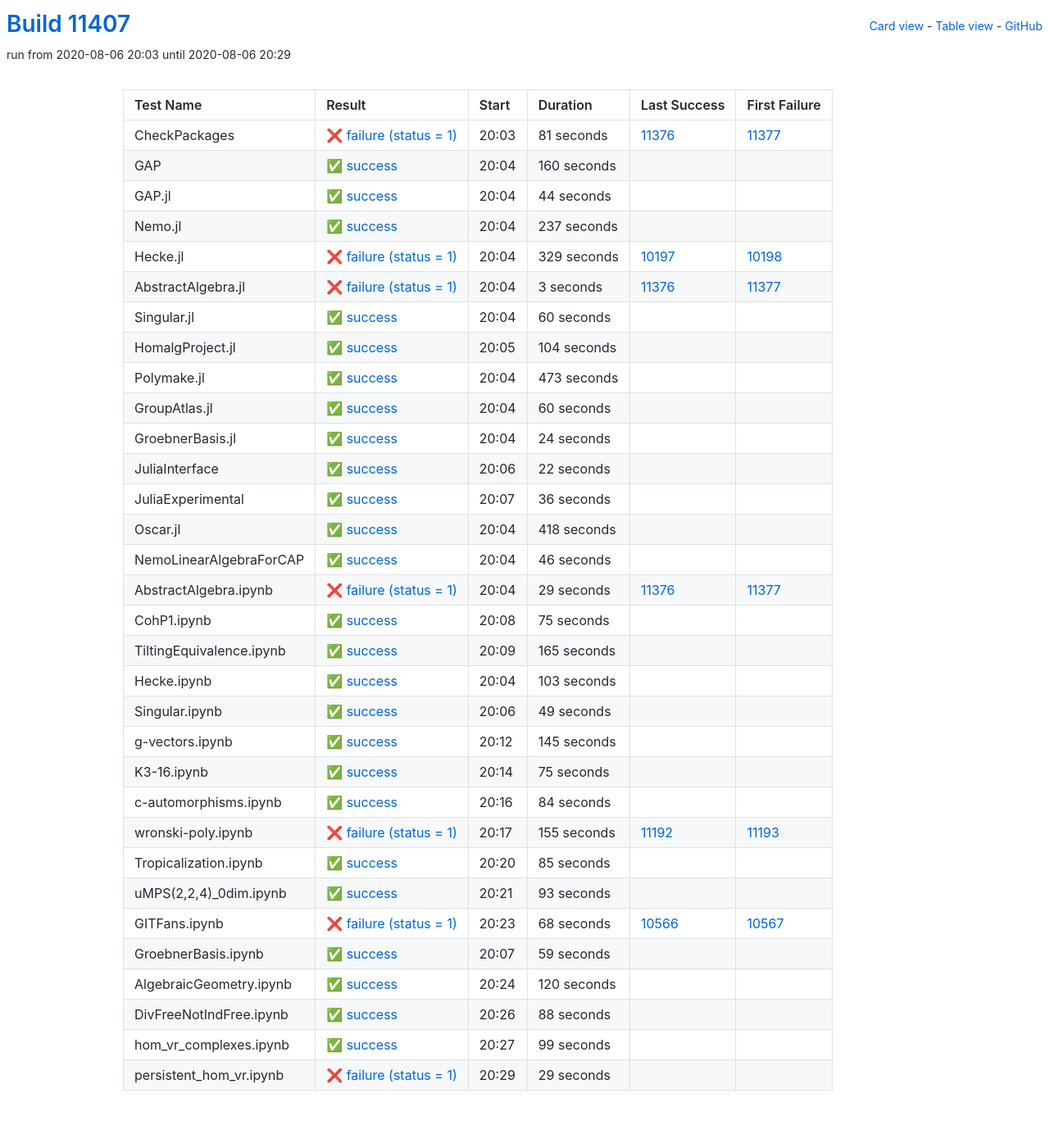
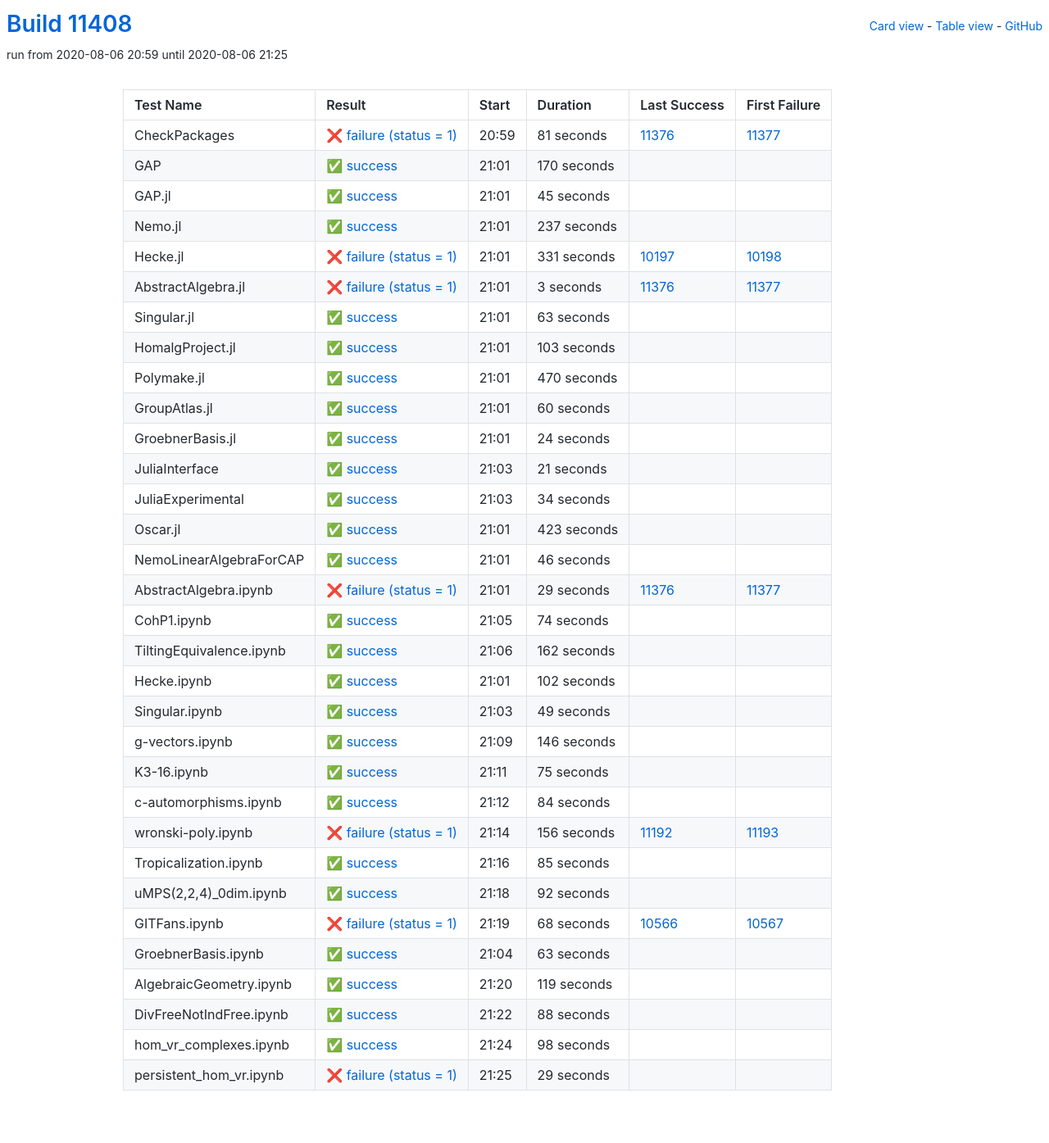
Before and after one commit to oscar-system/oscar-ci-status, a Jekyll site: the page built from table.html, in a window 1280 px wide. Shown: the whole page at 82% size. Built offline with Jekyll 4.4.1, drawn with Linux system fonts in a browser that asks for light colours.

Commit message:
Build #11408

```diff
--- a/_data/ci.yml
+++ b/_data/ci.yml
@@ -1,6 +1,6 @@
 ---
-build: 11407
-build_url: https://oscarci.mathematik.uni-kl.de/job/oscar/11407/
+build: 11408
+build_url: https://oscarci.mathematik.uni-kl.de/job/oscar/11408/
 job: oscar
 organization: oscar-system
 repo: oscar-ci-status
@@ -8,8 +8,8 @@
 tests:
 - name: CheckPackages
   id: checkpackages
-  log: https://oscarci.mathematik.uni-kl.de/job/oscar/11407/artifact/logs/build-11407/CheckPackages.log
-  start: 2020-08-06 20:03
+  log: https://oscarci.mathematik.uni-kl.de/job/oscar/11408/artifact/logs/build-11408/CheckPackages.log
+  start: 2020-08-06 20:59
   success: false
   exitcode: 1
   status: failure
@@ -20,32 +20,32 @@
   first_failure_url: https://oscarci.mathematik.uni-kl.de/job/oscar/11377/
 - name: GAP
   id: gap
-  log: https://oscarci.mathematik.uni-kl.de/job/oscar/11407/artifact/logs/build-11407/GAP.log
-  start: 2020-08-06 20:04
+  log: https://oscarci.mathematik.uni-kl.de/job/oscar/11408/artifact/logs/build-11408/GAP.log
+  start: 2020-08-06 21:01
   success: true
   exitcode: 0
   status: success
-  duration: 160
+  duration: 170
   last_success: false
   last_success_url:
   first_failure: false
   first_failure_url:
 - name: GAP.jl
   id: gap-jl
-  log: https://oscarci.mathematik.uni-kl.de/job/oscar/11407/artifact/logs/build-11407/GAP.jl.log
-  start: 2020-08-06 20:04
+  log: https://oscarci.mathematik.uni-kl.de/job/oscar/11408/artifact/logs/build-11408/GAP.jl.log
+  start: 2020-08-06 21:01
   success: true
   exitcode: 0
   status: success
-  duration: 44
+  duration: 45
   last_success: false
   last_success_url:
   first_failure: false
   first_failure_url:
 - name: Nemo.jl
   id: nemo-jl
-  log: https://oscarci.mathematik.uni-kl.de/job/oscar/11407/artifact/logs/build-11407/Nemo.jl.log
-  start: 2020-08-06 20:04
+  log: https://oscarci.mathematik.uni-kl.de/job/oscar/11408/artifact/logs/build-11408/Nemo.jl.log
+  start: 2020-08-06 21:01
   success: true
   exitcode: 0
   status: success
@@ -56,20 +56,20 @@
   first_failure_url:
 - name: Hecke.jl
   id: hecke-jl
-  log: https://oscarci.mathematik.uni-kl.de/job/oscar/11407/artifact/logs/build-11407/Hecke.jl.log
-  start: 2020-08-06 20:04
+  log: https://oscarci.mathematik.uni-kl.de/job/oscar/11408/artifact/logs/build-11408/Hecke.jl.log
+  start: 2020-08-06 21:01
   success: false
   exitcode: 1
   status: failure
-  duration: 329
+  duration: 331
   last_success: 10197
   last_success_url: https://oscarci.mathematik.uni-kl.de/job/oscar/10197/
   first_failure: 10198
   first_failure_url: https://oscarci.mathematik.uni-kl.de/job/oscar/10198/
 - name: AbstractAlgebra.jl
   id: abstractalgebra-jl
-  log: https://oscarci.mathematik.uni-kl.de/job/oscar/11407/artifact/logs/build-11407/AbstractAlgebra.jl.log
-  start: 2020-08-06 20:04
+  log: https://oscarci.mathematik.uni-kl.de/job/oscar/11408/artifact/logs/build-11408/AbstractAlgebra.jl.log
+  start: 2020-08-06 21:01
   success: false
   exitcode: 1
   status: failure
@@ -80,44 +80,44 @@
   first_failure_url: https://oscarci.mathematik.uni-kl.de/job/oscar/11377/
 - name: Singular.jl
   id: singular-jl
-  log: https://oscarci.mathematik.uni-kl.de/job/oscar/11407/artifact/logs/build-11407/Singular.jl.log
-  start: 2020-08-06 20:04
+  log: https://oscarci.mathematik.uni-kl.de/job/oscar/11408/artifact/logs/build-11408/Singular.jl.log
+  start: 2020-08-06 21:01
   success: true
   exitcode: 0
   status: success
-  duration: 60
+  duration: 63
   last_success: false
   last_success_url:
   first_failure: false
   first_failure_url:
 - name: HomalgProject.jl
   id: homalgproject-jl
-  log: https://oscarci.mathematik.uni-kl.de/job/oscar/11407/artifact/logs/build-11407/HomalgProject.jl.log
-  start: 2020-08-06 20:05
+  log: https://oscarci.mathematik.uni-kl.de/job/oscar/11408/artifact/logs/build-11408/HomalgProject.jl.log
+  start: 2020-08-06 21:01
   success: true
   exitcode: 0
   status: success
-  duration: 104
+  duration: 103
   last_success: false
   last_success_url:
   first_failure: false
   first_failure_url:
 - name: Polymake.jl
   id: polymake-jl
-  log: https://oscarci.mathematik.uni-kl.de/job/oscar/11407/artifact/logs/build-11407/Polymake.jl.log
-  start: 2020-08-06 20:04
+  log: https://oscarci.mathematik.uni-kl.de/job/oscar/11408/artifact/logs/build-11408/Polymake.jl.log
+  start: 2020-08-06 21:01
   success: true
   exitcode: 0
   status: success
-  duration: 473
+  duration: 470
   last_success: false
   last_success_url:
   first_failure: false
   first_failure_url:
 - name: GroupAtlas.jl
   id: groupatlas-jl
-  log: https://oscarci.mathematik.uni-kl.de/job/oscar/11407/artifact/logs/build-11407/GroupAtlas.jl.log
-  start: 2020-08-06 20:04
+  log: https://oscarci.mathematik.uni-kl.de/job/oscar/11408/artifact/logs/build-11408/GroupAtlas.jl.log
+  start: 2020-08-06 21:01
   success: true
   exitcode: 0
   status: success
@@ -128,8 +128,8 @@
   first_failure_url:
 - name: GroebnerBasis.jl
   id: groebnerbasis-jl
-  log: https://oscarci.mathematik.uni-kl.de/job/oscar/11407/artifact/logs/build-11407/GroebnerBasis.jl.log
-  start: 2020-08-06 20:04
+  log: https://oscarci.mathematik.uni-kl.de/job/oscar/11408/artifact/logs/build-11408/GroebnerBasis.jl.log
+  start: 2020-08-06 21:01
   success: true
   exitcode: 0
   status: success
@@ -140,44 +140,44 @@
   first_failure_url:
 - name: JuliaInterface
   id: juliainterface
-  log: https://oscarci.mathematik.uni-kl.de/job/oscar/11407/artifact/logs/build-11407/JuliaInterface.log
-  start: 2020-08-06 20:06
+  log: https://oscarci.mathematik.uni-kl.de/job/oscar/11408/artifact/logs/build-11408/JuliaInterface.log
+  start: 2020-08-06 21:03
   success: true
   exitcode: 0
   status: success
-  duration: 22
+  duration: 21
   last_success: false
   last_success_url:
   first_failure: false
   first_failure_url:
 - name: JuliaExperimental
   id: juliaexperimental
-  log: https://oscarci.mathematik.uni-kl.de/job/oscar/11407/artifact/logs/build-11407/JuliaExperimental.log
-  start: 2020-08-06 20:07
+  log: https://oscarci.mathematik.uni-kl.de/job/oscar/11408/artifact/logs/build-11408/JuliaExperimental.log
+  start: 2020-08-06 21:03
   success: true
   exitcode: 0
   status: success
-  duration: 36
+  duration: 34
   last_success: false
   last_success_url:
   first_failure: false
   first_failure_url:
 - name: Oscar.jl
   id: oscar-jl
-  log: https://oscarci.mathematik.uni-kl.de/job/oscar/11407/artifact/logs/build-11407/Oscar.jl.log
-  start: 2020-08-06 20:04
+  log: https://oscarci.mathematik.uni-kl.de/job/oscar/11408/artifact/logs/build-11408/Oscar.jl.log
+  start: 2020-08-06 21:01
   success: true
   exitcode: 0
   status: success
-  duration: 418
+  duration: 423
   last_success: false
   last_success_url:
   first_failure: false
   first_failure_url:
 - name: NemoLinearAlgebraForCAP
   id: nemolinearalgebraforcap
-  log: https://oscarci.mathematik.uni-kl.de/job/oscar/11407/artifact/logs/build-11407/NemoLinearAlgebraForCAP.log
-  start: 2020-08-06 20:04
+  log: https://oscarci.mathematik.uni-kl.de/job/oscar/11408/artifact/logs/build-11408/NemoLinearAlgebraForCAP.log
+  start: 2020-08-06 21:01
   success: true
   exitcode: 0
   status: success
@@ -188,8 +188,8 @@
   first_failure_url:
 - name: AbstractAlgebra.ipynb
   id: abstractalgebra-ipynb
-  log: https://oscarci.mathematik.uni-kl.de/job/oscar/11407/artifact/logs/build-11407/AbstractAlgebra.ipynb.log
-  start: 2020-08-06 20:04
+  log: https://oscarci.mathematik.uni-kl.de/job/oscar/11408/artifact/logs/build-11408/AbstractAlgebra.ipynb.log
+  start: 2020-08-06 21:01
   success: false
   exitcode: 1
   status: failure
@@ -200,44 +200,44 @@
   first_failure_url: https://oscarci.mathematik.uni-kl.de/job/oscar/11377/
 - name: CohP1.ipynb
   id: cohp1-ipynb
-  log: https://oscarci.mathematik.uni-kl.de/job/oscar/11407/artifact/logs/build-11407/CohP1.ipynb.log
-  start: 2020-08-06 20:08
+  log: https://oscarci.mathematik.uni-kl.de/job/oscar/11408/artifact/logs/build-11408/CohP1.ipynb.log
+  start: 2020-08-06 21:05
   success: true
   exitcode: 0
   status: success
-  duration: 75
+  duration: 74
   last_success: false
   last_success_url:
   first_failure: false
   first_failure_url:
 - name: TiltingEquivalence.ipynb
   id: tiltingequivalence-ipynb
-  log: https://oscarci.mathematik.uni-kl.de/job/oscar/11407/artifact/logs/build-11407/TiltingEquivalence.ipynb.log
-  start: 2020-08-06 20:09
+  log: https://oscarci.mathematik.uni-kl.de/job/oscar/11408/artifact/logs/build-11408/TiltingEquivalence.ipynb.log
+  start: 2020-08-06 21:06
   success: true
   exitcode: 0
   status: success
-  duration: 165
+  duration: 162
   last_success: false
   last_success_url:
   first_failure: false
   first_failure_url:
 - name: Hecke.ipynb
   id: hecke-ipynb
-  log: https://oscarci.mathematik.uni-kl.de/job/oscar/11407/artifact/logs/build-11407/Hecke.ipynb.log
-  start: 2020-08-06 20:04
+  log: https://oscarci.mathematik.uni-kl.de/job/oscar/11408/artifact/logs/build-11408/Hecke.ipynb.log
+  start: 2020-08-06 21:01
   success: true
   exitcode: 0
   status: success
-  duration: 103
+  duration: 102
   last_success: false
   last_success_url:
   first_failure: false
   first_failure_url:
 - name: Singular.ipynb
   id: singular-ipynb
-  log: https://oscarci.mathematik.uni-kl.de/job/oscar/11407/artifact/logs/build-11407/Singular.ipynb.log
-  start: 2020-08-06 20:06
+  log: https://oscarci.mathematik.uni-kl.de/job/oscar/11408/artifact/logs/build-11408/Singular.ipynb.log
+  start: 2020-08-06 21:03
   success: true
   exitcode: 0
   status: success
@@ -248,20 +248,20 @@
   first_failure_url:
 - name: g-vectors.ipynb
   id: g-vectors-ipynb
-  log: https://oscarci.mathematik.uni-kl.de/job/oscar/11407/artifact/logs/build-11407/g-vectors.ipynb.log
-  start: 2020-08-06 20:12
+  log: https://oscarci.mathematik.uni-kl.de/job/oscar/11408/artifact/logs/build-11408/g-vectors.ipynb.log
+  start: 2020-08-06 21:09
   success: true
   exitcode: 0
   status: success
-  duration: 145
+  duration: 146
   last_success: false
   last_success_url:
   first_failure: false
   first_failure_url:
 - name: K3-16.ipynb
   id: k3-16-ipynb
-  log: https://oscarci.mathematik.uni-kl.de/job/oscar/11407/artifact/logs/build-11407/K3-16.ipynb.log
-  start: 2020-08-06 20:14
+  log: https://oscarci.mathematik.uni-kl.de/job/oscar/11408/artifact/logs/build-11408/K3-16.ipynb.log
+  start: 2020-08-06 21:11
   success: true
   exitcode: 0
   status: success
@@ -272,8 +272,8 @@
   first_failure_url:
 - name: c-automorphisms.ipynb
   id: c-automorphisms-ipynb
-  log: https://oscarci.mathematik.uni-kl.de/job/oscar/11407/artifact/logs/build-11407/c-automorphisms.ipynb.log
-  start: 2020-08-06 20:16
+  log: https://oscarci.mathematik.uni-kl.de/job/oscar/11408/artifact/logs/build-11408/c-automorphisms.ipynb.log
+  start: 2020-08-06 21:12
   success: true
   exitcode: 0
   status: success
@@ -284,20 +284,20 @@
   first_failure_url:
 - name: wronski-poly.ipynb
   id: wronski-poly-ipynb
-  log: https://oscarci.mathematik.uni-kl.de/job/oscar/11407/artifact/logs/build-11407/wronski-poly.ipynb.log
-  start: 2020-08-06 20:17
+  log: https://oscarci.mathematik.uni-kl.de/job/oscar/11408/artifact/logs/build-11408/wronski-poly.ipynb.log
+  start: 2020-08-06 21:14
   success: false
   exitcode: 1
   status: failure
-  duration: 155
+  duration: 156
   last_success: 11192
   last_success_url: https://oscarci.mathematik.uni-kl.de/job/oscar/11192/
   first_failure: 11193
   first_failure_url: https://oscarci.mathematik.uni-kl.de/job/oscar/11193/
 - name: Tropicalization.ipynb
   id: tropicalization-ipynb
-  log: https://oscarci.mathematik.uni-kl.de/job/oscar/11407/artifact/logs/build-11407/Tropicalization.ipynb.log
-  start: 2020-08-06 20:20
+  log: https://oscarci.mathematik.uni-kl.de/job/oscar/11408/artifact/logs/build-11408/Tropicalization.ipynb.log
+  start: 2020-08-06 21:16
   success: true
   exitcode: 0
   status: success
@@ -308,20 +308,20 @@
   first_failure_url:
 - name: uMPS(2,2,4)_0dim.ipynb
   id: umps-2-2-4-0dim-ipynb
-  log: https://oscarci.mathematik.uni-kl.de/job/oscar/11407/artifact/logs/build-11407/uMPS-2-2-4-_0dim.ipynb.log
-  start: 2020-08-06 20:21
+  log: https://oscarci.mathematik.uni-kl.de/job/oscar/11408/artifact/logs/build-11408/uMPS-2-2-4-_0dim.ipynb.log
+  start: 2020-08-06 21:18
   success: true
   exitcode: 0
   status: success
-  duration: 93
+  duration: 92
   last_success: false
   last_success_url:
   first_failure: false
   first_failure_url:
 - name: GITFans.ipynb
   id: gitfans-ipynb
-  log: https://oscarci.mathematik.uni-kl.de/job/oscar/11407/artifact/logs/build-11407/GITFans.ipynb.log
-  start: 2020-08-06 20:23
+  log: https://oscarci.mathematik.uni-kl.de/job/oscar/11408/artifact/logs/build-11408/GITFans.ipynb.log
+  start: 2020-08-06 21:19
   success: false
   exitcode: 1
   status: failure
@@ -332,32 +332,32 @@
   first_failure_url: https://oscarci.mathematik.uni-kl.de/job/oscar/10567/
 - name: GroebnerBasis.ipynb
   id: groebnerbasis-ipynb
-  log: https://oscarci.mathematik.uni-kl.de/job/oscar/11407/artifact/logs/build-11407/GroebnerBasis.ipynb.log
-  start: 2020-08-06 20:07
+  log: https://oscarci.mathematik.uni-kl.de/job/oscar/11408/artifact/logs/build-11408/GroebnerBasis.ipynb.log
+  start: 2020-08-06 21:04
   success: true
   exitcode: 0
   status: success
-  duration: 59
+  duration: 63
   last_success: false
   last_success_url:
   first_failure: false
   first_failure_url:
 - name: AlgebraicGeometry.ipynb
   id: algebraicgeometry-ipynb
-  log: https://oscarci.mathematik.uni-kl.de/job/oscar/11407/artifact/logs/build-11407/AlgebraicGeometry.ipynb.log
-  start: 2020-08-06 20:24
+  log: https://oscarci.mathematik.uni-kl.de/job/oscar/11408/artifact/logs/build-11408/AlgebraicGeometry.ipynb.log
+  start: 2020-08-06 21:20
   success: true
   exitcode: 0
   status: success
-  duration: 120
+  duration: 119
   last_success: false
   last_success_url:
   first_failure: false
   first_failure_url:
 - name: DivFreeNotIndFree.ipynb
   id: divfreenotindfree-ipynb
-  log: https://oscarci.mathematik.uni-kl.de/job/oscar/11407/artifact/logs/build-11407/DivFreeNotIndFree.ipynb.log
-  start: 2020-08-06 20:26
+  log: https://oscarci.mathematik.uni-kl.de/job/oscar/11408/artifact/logs/build-11408/DivFreeNotIndFree.ipynb.log
+  start: 2020-08-06 21:22
   success: true
   exitcode: 0
   status: success
@@ -368,20 +368,20 @@
   first_failure_url:
 - name: hom_vr_complexes.ipynb
   id: hom-vr-complexes-ipynb
-  log: https://oscarci.mathematik.uni-kl.de/job/oscar/11407/artifact/logs/build-11407/hom_vr_complexes.ipynb.log
-  start: 2020-08-06 20:27
+  log: https://oscarci.mathematik.uni-kl.de/job/oscar/11408/artifact/logs/build-11408/hom_vr_complexes.ipynb.log
+  start: 2020-08-06 21:24
   success: true
   exitcode: 0
   status: success
-  duration: 99
+  duration: 98
   last_success: false
   last_success_url:
   first_failure: false
   first_failure_url:
 - name: persistent_hom_vr.ipynb
   id: persistent-hom-vr-ipynb
-  log: https://oscarci.mathematik.uni-kl.de/job/oscar/11407/artifact/logs/build-11407/persistent_hom_vr.ipynb.log
-  start: 2020-08-06 20:29
+  log: https://oscarci.mathematik.uni-kl.de/job/oscar/11408/artifact/logs/build-11408/persistent_hom_vr.ipynb.log
+  start: 2020-08-06 21:25
   success: false
   exitcode: 1
   status: failure
```
Also changed, not shown: README.md.
